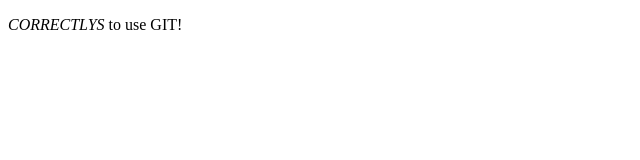
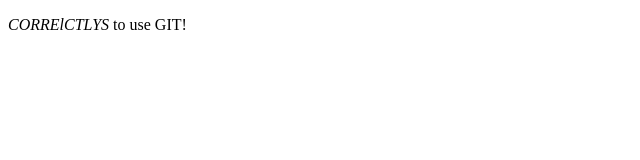
Before and after one commit to Winlanders/git-tutorial, a plain HTML site: page index.html in a window 1280 px wide. Shown: the full height of the page, 0-640 px from the left. Drawn offline with Linux system fonts and the light colour scheme.

Commit message:
Version 2

```diff
--- a/index.html
+++ b/index.html
@@ -5,6 +5,6 @@
     <title>New Website</title>
 </head>
 <body>
-<p><em>CORRECTLYS</em> to use GIT!</p>
+<p><em>CORRElCTLYS</em> to use GIT!</p>
 </body>
 </html>
```
